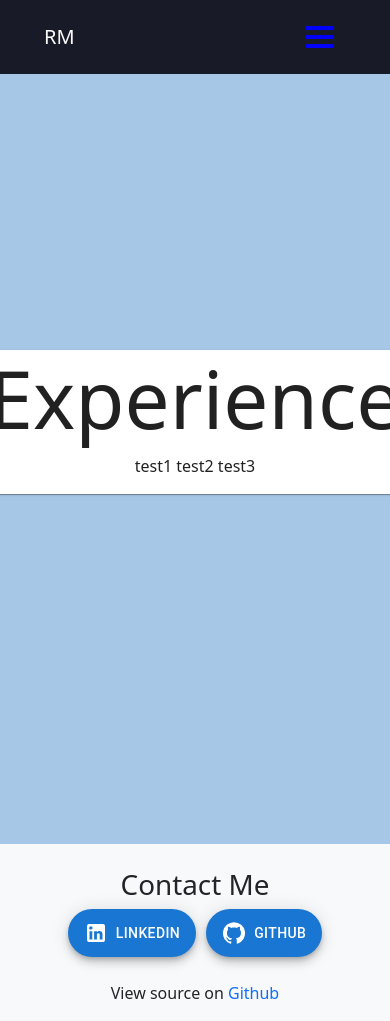
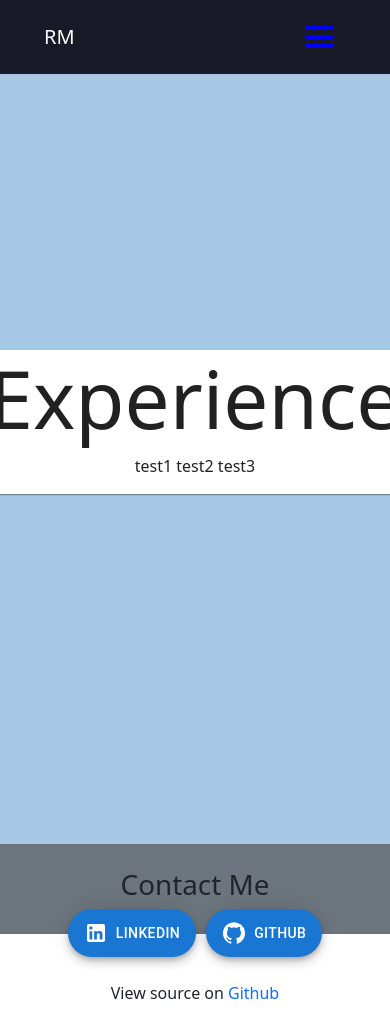
Before and after one commit to rmmhm/site, a React (Create React App) app in the folder site/: page /site/projects in a window 390 px wide. Built offline with nearby package versions, Linux system fonts and the light colour scheme.

Commit message:
work on about

```diff
--- a/site/src/components/About.js
+++ b/site/src/components/About.js
@@ -1,7 +1,8 @@
 import React from 'react'
 import './About.css'
 import Slide from 'react-reveal/Slide';
-import Card from '@mui/material/Card';
+import Container from 'react-bootstrap/Container'
+import Row from 'react-bootstrap/Row';
 
 import bg2 from "../assets/background.png"
 
@@ -11,14 +12,22 @@ function About() {
             <img className="d-block w-100 about-bg" src = {bg2} alt="blue"/>
             <Slide left duration={2000}>
                 <div className="about-txt">
-                    <Card>
-                        <h1 className="heading">
-                            About Me
-                        </h1>
-                        <p>
-                            test test test
-                        </p>
-                    </Card>
+                    <Container>
+                        <Row>
+                            <div className='about-desc'>
+                                <h1 className="heading">
+                                    About Me
+                                </h1>
+                                <p>
+                                    Lorem Lorem Lorem Lorem
+                                    <br />
+                                    Lorem Lorem Lorem Lorem
+                                    <br />
+                                    Lorem Lorem lorem
+                                </p>
+                            </div>
+                        </Row>
+                    </Container>
                 </div>
             </Slide>
         </div>
--- a/site/src/components/Footer.css
+++ b/site/src/components/Footer.css
@@ -1,6 +1,5 @@
-.container {
-    display: flex;
-    flex-direction: column;
+.footer {
+    height: 180px;
 }
 
 h1 {
@@ -23,3 +22,9 @@ p {
 a:link {
     text-decoration: none;
 }
+
+@media (max-width: 767px) {
+    .footer {
+        height: 90px;
+    }
+}
--- a/site/src/components/Footer.js
+++ b/site/src/components/Footer.js
@@ -11,7 +11,7 @@ import {
 
 function Footer() {
     return (
-        <MDBFooter className='bg-light text-center'>
+        <MDBFooter className='bg-secondary text-center footer'>
             <MDBContainer className='p-4 pb-0' style={{flexDirection: 'column'}}>
                 <h1>Contact Me</h1>
                 <section className='mb-4'>
--- a/site/src/components/NavBar.js
+++ b/site/src/components/NavBar.js
@@ -28,7 +28,7 @@ function NavBar() {
             className={blur ? "sticky" : "navbar"}
         >
             <Container style={{flexDirection: 'row'}}>
-                <Navbar.Brand href='/' className='d-flex'>
+                <Navbar.Brand href='/site' className='d-flex'>
                     RM
                 </Navbar.Brand>
                 <Navbar.Toggle
@@ -44,22 +44,22 @@ function NavBar() {
                 <Navbar.Collapse id='responsive-navbar-nav'>
                     <Nav className='ms-auto' defaultActiveKey='#home'>
                         <Nav.Item>
-                            <Nav.Link as={Link} to='/' onClick={() => updateExpand(false)}>
+                            <Nav.Link as={Link} to='/site' onClick={() => updateExpand(false)}>
                                 Home
                             </Nav.Link>
                         </Nav.Item>
                         <Nav.Item>
-                            <Nav.Link as={Link} to='/about' onClick={() => updateExpand(false)}>
+                            <Nav.Link as={Link} to='/site/about' onClick={() => updateExpand(false)}>
                                 About
                             </Nav.Link>
                         </Nav.Item>
                          <Nav.Item>
-                            <Nav.Link as={Link} to='/projects' onClick={() => updateExpand(false)}>
+                            <Nav.Link as={Link} to='/site/projects' onClick={() => updateExpand(false)}>
                                 Projects
                             </Nav.Link>
                          </Nav.Item>
                          <Nav.Item>
-                            <Nav.Link as={Link} to='/resume' onClick={() => updateExpand(false)}>
+                            <Nav.Link as={Link} to='/site/resume' onClick={() => updateExpand(false)}>
                                 Resume
                             </Nav.Link>
                          </Nav.Item>
--- a/site/src/components/Title.js
+++ b/site/src/components/Title.js
@@ -11,6 +11,12 @@ function Title() {
                 <div className = "name">
                     Ryan Ma
                 </div>
+                <p>
+                    <a style={{textAlign: 'center'}} href='mailto:ryanma22303@gmail.com' target='_blank'>
+                        ryanma22303@gmail.com
+                    </a>
+                </p>
+
             </div>
         </div>
     )
```
Also changed, not shown: site/src/components/Title.css (line endings or trailing spaces).
